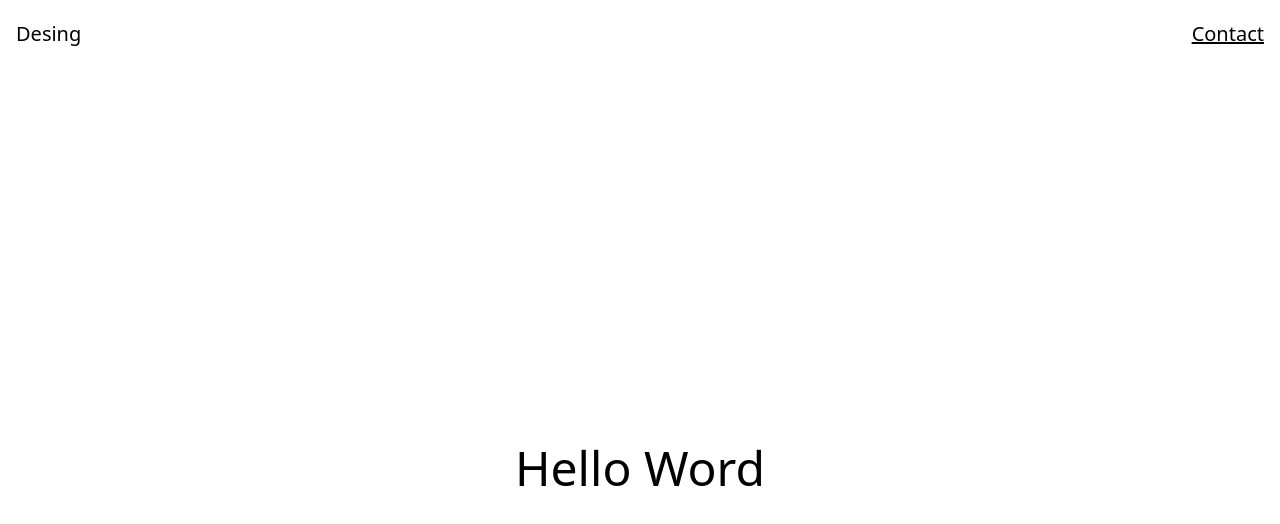
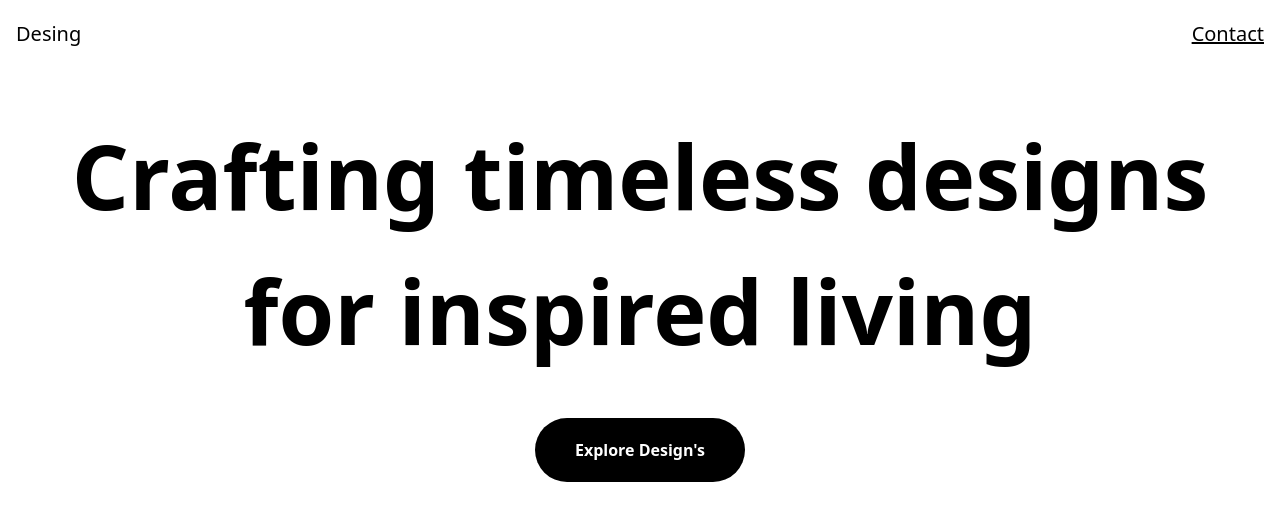
Before and after one commit to davidmedev222/design, a Next.js app: page / in a window 1280 px wide. Shown: the top 524 px of the page. Built offline with nearby package versions, Linux system fonts and the light colour scheme.

Commit message:
feat(ui): add UI of the hero component

```diff
--- a/src/app/page.tsx
+++ b/src/app/page.tsx
@@ -1,7 +1,9 @@
+import { Hero } from '@/components'
+
 function HomePage() {
   return (
-    <main className='flex min-h-screen flex-col items-center justify-center'>
-      <h1 className='text-center text-5xl'>Hello Word</h1>
+    <main>
+      <Hero />
     </main>
   )
 }
--- /dev/null
+++ b/src/components/hero/Hero.tsx
@@ -0,0 +1,12 @@
+function Hero() {
+  return (
+    <section className='mx-auto grid max-w-screen-xl items-center justify-center gap-y-10 p-10 text-center font-semibold'>
+      <h1 className='text-fluid-8xl'>Crafting timeless designs for inspired living</h1>
+      <button className='place-self-center rounded-full bg-black px-10 py-5 text-base text-white transition-colors duration-300 hover:bg-gray-700'>
+        Explore Design's
+      </button>
+    </section>
+  )
+}
+
+export default Hero
--- a/src/components/index.ts
+++ b/src/components/index.ts
@@ -1 +1,2 @@
 export { default as Header } from './header/Header'
+export { default as Hero } from './hero/Hero'
--- a/tailwind.config.ts
+++ b/tailwind.config.ts
@@ -4,6 +4,9 @@ const config: Config = {
   content: ['./src/components/**/*.{ts,tsx}', './src/app/**/*.{ts,tsx}'],
   theme: {
     extend: {
+      fontSize: {
+        'fluid-8xl': 'min(10vw,90px)'
+      },
       backgroundImage: {
         'gradient-radial': 'radial-gradient(var(--tw-gradient-stops))',
         'gradient-conic': 'conic-gradient(from 180deg at 50% 50%, var(--tw-gradient-stops))'
```
